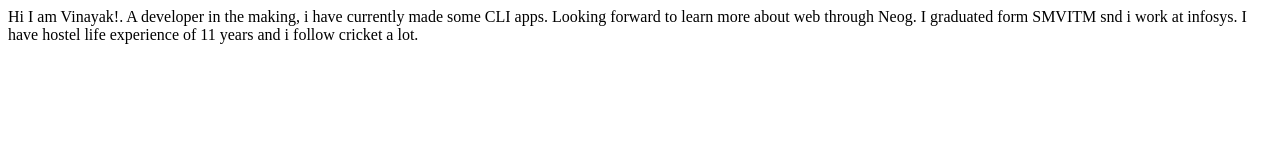
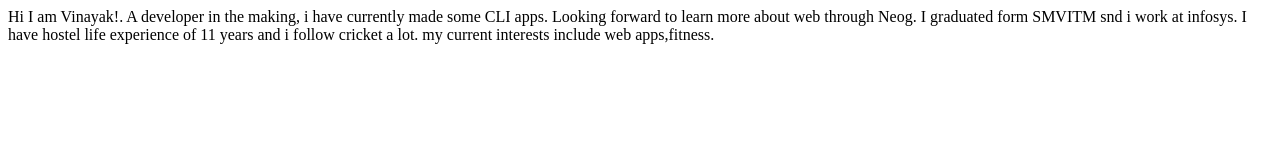
Before and after one commit to VinayakaHegade/Netlify-My-Portfolio, a plain HTML site: page index.html in a window 1280 px wide. Drawn offline with Linux system fonts and the light colour scheme.

Commit message:
update interests

```diff
--- a/index.html
+++ b/index.html
@@ -8,5 +8,6 @@
 </head>
 <body>
     Hi I am Vinayak!. A developer in the making, i have currently made some CLI apps. Looking forward to learn more about web through Neog. I graduated form SMVITM snd i work at infosys. I have hostel life experience of 11 years and i follow cricket a lot.
+    my current interests include web apps,fitness.
 </body>
 </html>
```
